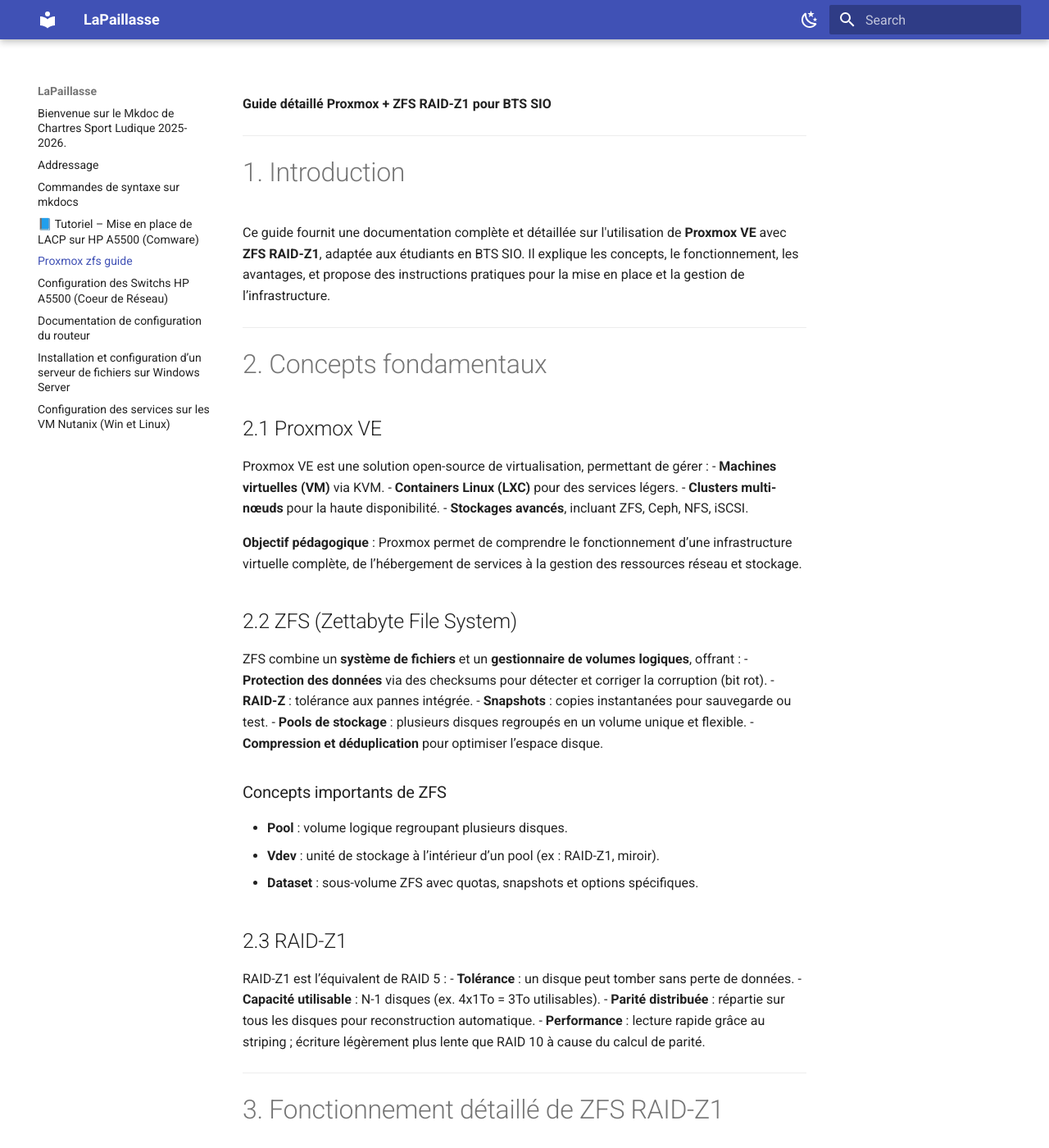
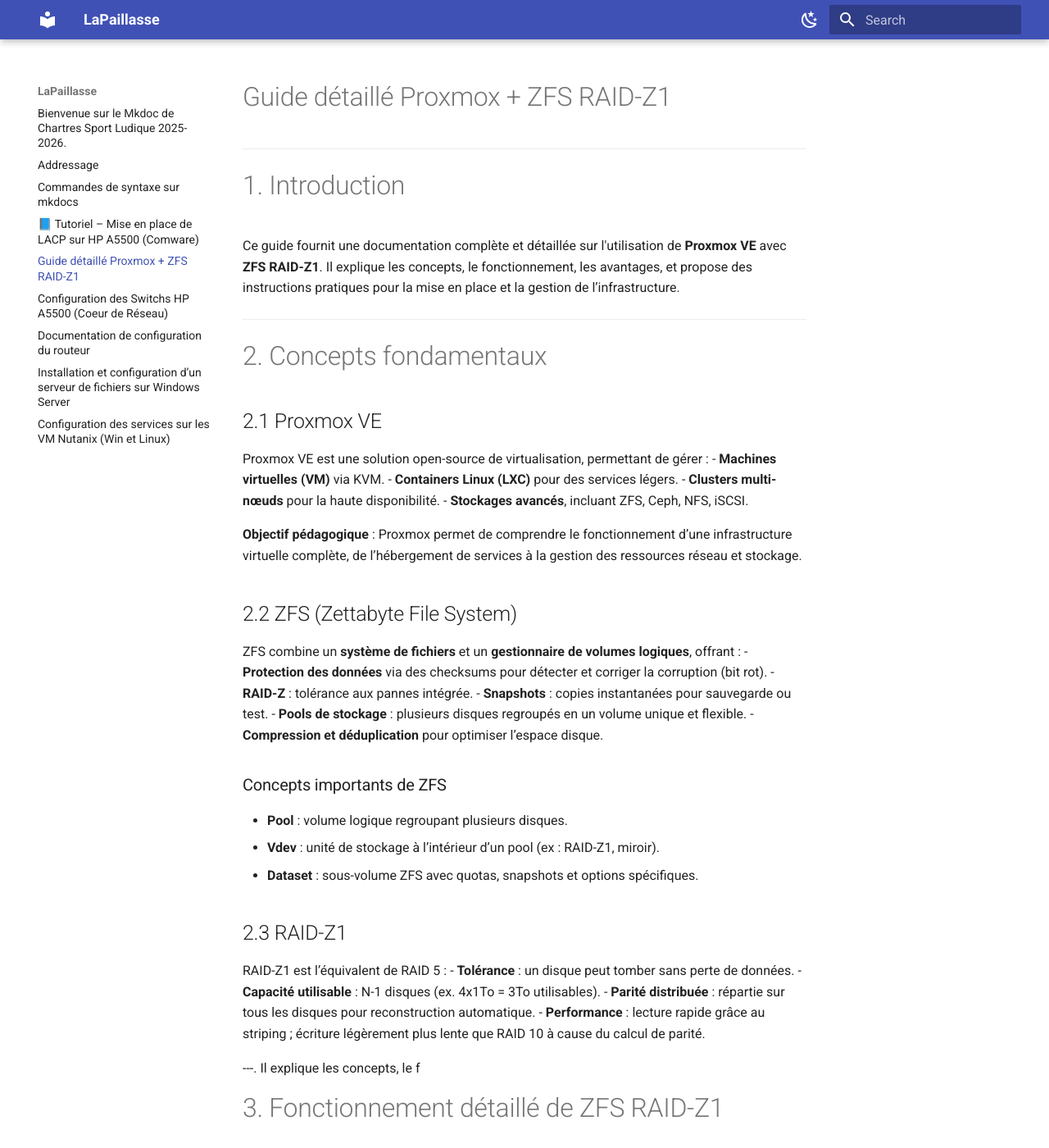
Before and after one commit to Sym-0ne/LaPaillasse, an MkDocs documentation site: the page built from docs/proxmox_zfs_guide.md, in a window 1280 px wide and 1400 px high. Shown: the whole window at 82% size. Built offline with MkDocs 1.6.1 and Material for MkDocs 9.7.7, drawn with Linux system fonts in a browser that asks for light colours; some of the changed text lies outside the part shown.

Commit message:
Modif doc ZFS

```diff
--- a/docs/proxmox_zfs_guide.md
+++ b/docs/proxmox_zfs_guide.md
@@ -1,9 +1,9 @@
-**Guide détaillé Proxmox + ZFS RAID-Z1 pour BTS SIO**
+# Guide détaillé Proxmox + ZFS RAID-Z1
 
 ---
 
 # 1. Introduction
-Ce guide fournit une documentation complète et détaillée sur l'utilisation de **Proxmox VE** avec **ZFS RAID-Z1**, adaptée aux étudiants en BTS SIO. Il explique les concepts, le fonctionnement, les avantages, et propose des instructions pratiques pour la mise en place et la gestion de l’infrastructure.
+Ce guide fournit une documentation complète et détaillée sur l'utilisation de **Proxmox VE** avec **ZFS RAID-Z1**. Il explique les concepts, le fonctionnement, les avantages, et propose des instructions pratiques pour la mise en place et la gestion de l’infrastructure.
 
 ---
 
@@ -38,7 +38,7 @@
 - **Parité distribuée** : répartie sur tous les disques pour reconstruction automatique.
 - **Performance** : lecture rapide grâce au striping ; écriture légèrement plus lente que RAID 10 à cause du calcul de parité.
 
----
+---. Il explique les concepts, le f
 
 # 3. Fonctionnement détaillé de ZFS RAID-Z1
 
@@ -63,7 +63,7 @@
 
 ---
 
-# 4. Pré-requis matériels pour BTS SIO
+# 4. Pré-requis matériels
 - **Disques** : 4 disques identiques pour éviter déséquilibre et erreurs.
 - **RAM** : minimum 8Go, 1Go conseillé par To de stockage pour ZFS.
 - **Processeur** : supporte la virtualisation (Intel VT-x ou AMD-V).
@@ -159,7 +159,6 @@
 - Gérer un stockage sécurisé et tolérant aux pannes.
 - Expérimenter avec des fonctionnalités avancées (snapshots, compression, pools).
 
-C’est un choix idéal pour un **projet BTS SIO**, combinant apprentissage pratique et concepts utilisés en entreprise moderne.
 
 ---
 
```
